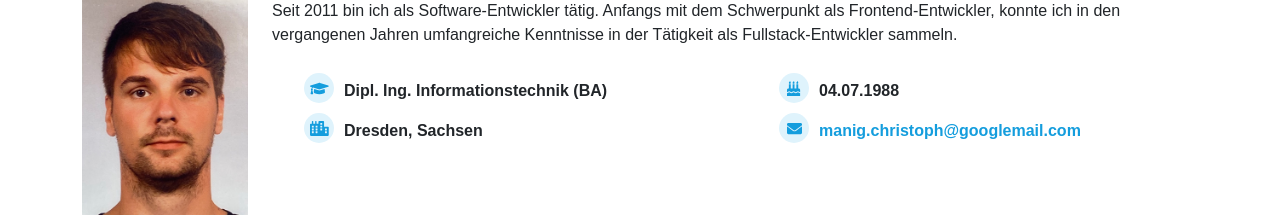
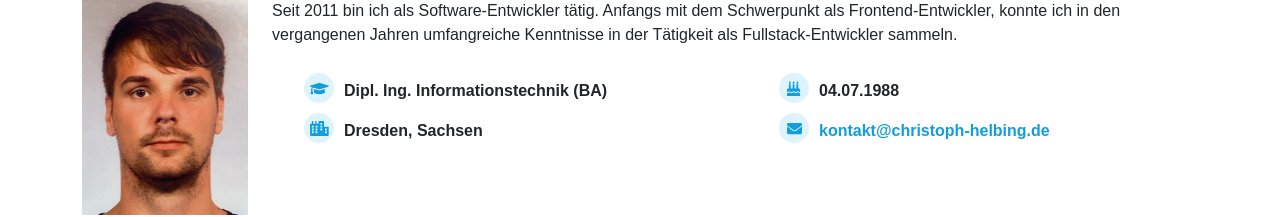
Before and after one commit to christophHelbing/portfolio, an Angular app: page / in a window 1280 px wide. Shown: the part 681-898 px from the top of the page. Built offline with nearby package versions, Linux system fonts and the light colour scheme; some icons are missing; what ngx-typed-js would draw is missing.

Commit message:
Changed mail

```diff
--- a/src/app/data/about.ts
+++ b/src/app/data/about.ts
@@ -13,6 +13,6 @@ export const ABOUT: About = {
   graduate: "Dipl. Ing. Informationstechnik (BA)",
   city: "Dresden, Sachsen",
   birthday: new Date(1988, 6, 4),
-  mail: "manig.christoph@googlemail.com",
+  mail: "kontakt@christoph-helbing.de",
   motivationText: ""
 }
```
